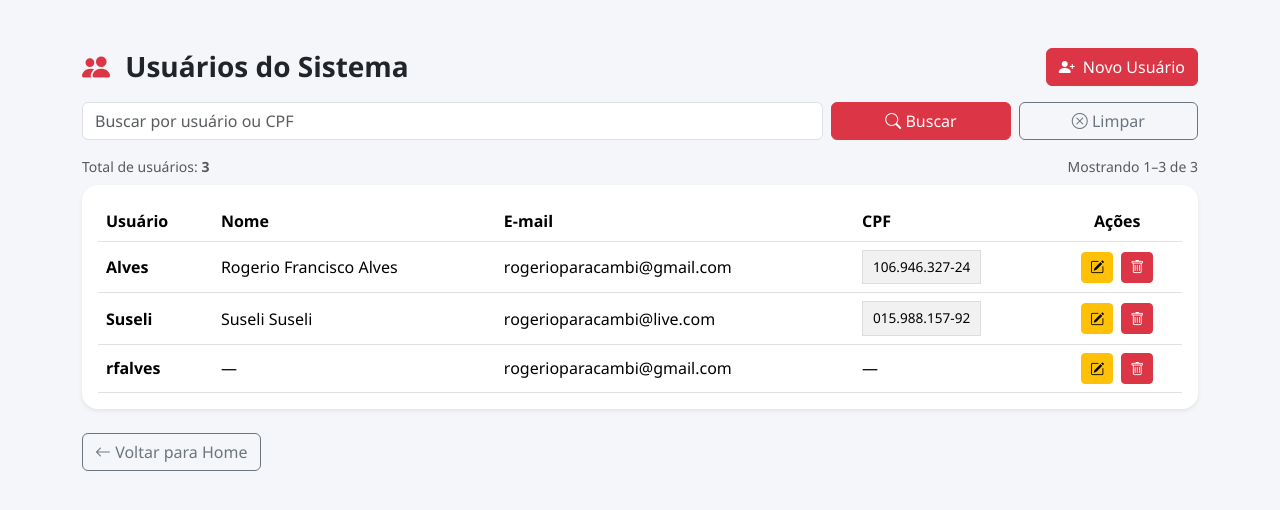
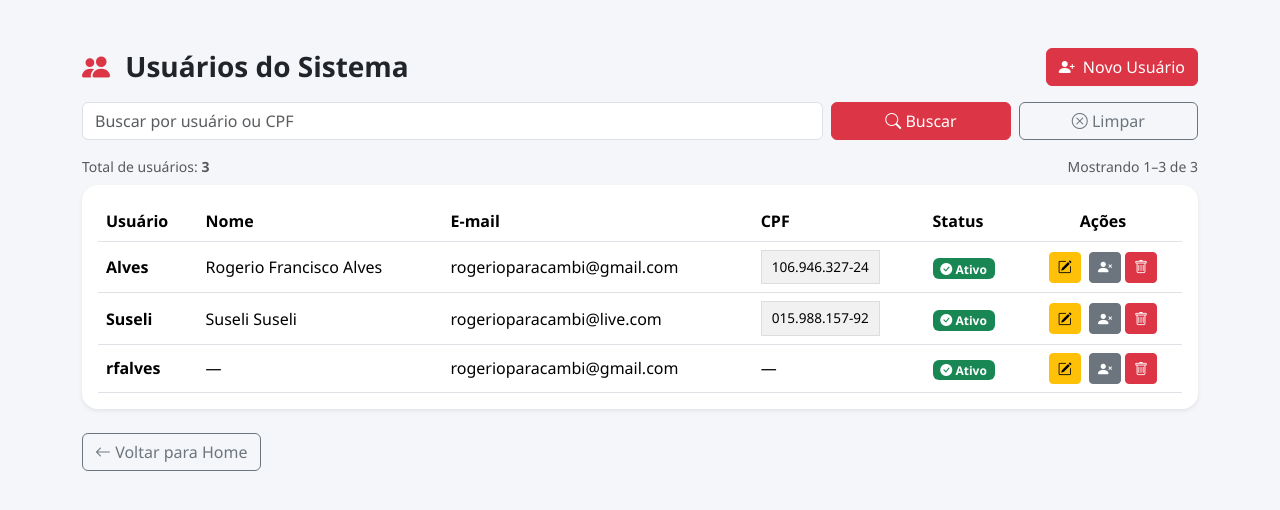
Before and after one commit to rfalves-wq/Clinica, a Django app: page /usuarios/ in a window 1280 px wide. Shown: the top 510 px of the page. Run offline with Django 5.2, Linux system fonts and the light colour scheme; a user stored in the database is signed in; data comes from the database, SQL or seed files in the repository; both versions use the stored data as it was after the commit.

Commit message:
campo ativo e inativo

```diff
--- a/contas/templates/usuarios/usuario_list.html
+++ b/contas/templates/usuarios/usuario_list.html
@@ -1,5 +1,6 @@
 <!DOCTYPE html>
 <html lang="pt-br">
+
 <head>
     <meta charset="UTF-8">
     <title>Usuários do Sistema - PT Saúde</title>
@@ -18,7 +19,8 @@ body {
             color: white;
         }
 
-.table td, .table th {
+        .table td,
+        .table th {
             vertical-align: middle;
         }
 
@@ -33,8 +35,6 @@ body {
             min-width: 110px;
             text-align: center;
         }
-
-
     </style>
 </head>
 
@@ -54,12 +54,10 @@ body {
             </a>
         </div>
 
+        <!-- BUSCA -->
         <form method="get" class="row g-2 mb-3">
             <div class="col-md-8">
-        <input type="text"
-               name="q"
-               value="{{ termo }}"
-               class="form-control"
+                <input type="text" name="q" value="{{ termo }}" class="form-control"
                     placeholder="Buscar por usuário ou CPF">
             </div>
 
@@ -75,7 +73,6 @@ body {
                 </a>
             </div>
         </form>
-
 
         <!-- STATUS -->
         <div class="d-flex justify-content-between align-items-center mb-2 text-muted small">
@@ -107,6 +104,7 @@ body {
                                 <th>Nome</th>
                                 <th>E-mail</th>
                                 <th>CPF</th>
+                                <th>Status</th>
                                 <th class="text-center">Ações</th>
                             </tr>
                         </thead>
@@ -115,31 +113,46 @@ body {
                             {% for u in usuarios %}
                             <tr>
                                 <td class="fw-semibold">{{ u.username }}</td>
-
                                 <td>{{ u.get_full_name|default:"—" }}</td>
-
                                 <td>{{ u.email|default:"—" }}</td>
 
                                 <td>
                                     {% if u.profile.cpf %}
-        <span class="badge-cpf">
-            {{ u.profile.cpf }}
-        </span>
+                                    <span class="badge-cpf">{{ u.profile.cpf }}</span>
                                     {% else %}
                                     —
                                     {% endif %}
                                 </td>
 
+                                <td>
+                                    {% if u.is_active %}
+                                    <span class="badge bg-success">
+                                        <i class="bi bi-check-circle-fill"></i> Ativo
+                                    </span>
+                                    {% else %}
+                                    <span class="badge bg-secondary">
+                                        <i class="bi bi-x-circle-fill"></i> Inativo
+                                    </span>
+                                    {% endif %}
+                                </td>
 
                                 <td class="text-center text-nowrap">
-                                <a href="{% url 'usuario_update' u.id %}"
-                                   class="btn btn-sm btn-warning me-1"
+                                    <a href="{% url 'usuario_update' u.id %}" class="btn btn-sm btn-warning me-1"
                                         title="Editar">
                                         <i class="bi bi-pencil-square"></i>
                                     </a>
+                                    <a href="{% url 'usuario_toggle_status' u.id %}"
+                                        class="btn btn-sm {% if u.is_active %}btn-secondary{% else %}btn-success{% endif %}"
+                                        title="{% if u.is_active %}Inativar{% else %}Ativar{% endif %}"
+                                        onclick="return confirm('Deseja realmente alterar o status deste usuário?');">
+                                        {% if u.is_active %}
+                                        <i class="bi bi-person-x-fill"></i>
+                                        {% else %}
+                                        <i class="bi bi-person-check-fill"></i>
+                                        {% endif %}
+                                    </a>
 
-                                <a href="{% url 'usuario_delete' u.id %}"
-                                   class="btn btn-sm btn-danger"
+                                    <a href="{% url 'usuario_delete' u.id %}" class="btn btn-sm btn-danger"
                                         title="Excluir"
                                         onclick="return confirm('Tem certeza que deseja excluir este usuário?');">
                                         <i class="bi bi-trash"></i>
@@ -158,8 +171,7 @@ body {
 
                         {% if usuarios.has_previous %}
                         <li class="page-item">
-                        <a class="page-link"
-                           href="?q={{ termo }}&page={{ usuarios.previous_page_number }}">
+                            <a class="page-link" href="?q={{ termo }}&page={{ usuarios.previous_page_number }}">
                                 « Anterior
                             </a>
                         </li>
@@ -176,18 +188,14 @@ body {
                         </li>
                         {% else %}
                         <li class="page-item">
-                                <a class="page-link"
-                                   href="?q={{ termo }}&page={{ num }}">
-                                   {{ num }}
-                                </a>
+                            <a class="page-link" href="?q={{ termo }}&page={{ num }}">{{ num }}</a>
                         </li>
                         {% endif %}
                         {% endfor %}
 
                         {% if usuarios.has_next %}
                         <li class="page-item">
-                        <a class="page-link"
-                           href="?q={{ termo }}&page={{ usuarios.next_page_number }}">
+                            <a class="page-link" href="?q={{ termo }}&page={{ usuarios.next_page_number }}">
                                 Próxima »
                             </a>
                         </li>
@@ -221,23 +229,22 @@ body {
     </div>
 
     <script src="https://cdn.jsdelivr.net/npm/bootstrap@5.3.2/dist/js/bootstrap.bundle.min.js"></script>
-</body>
-</html>
 
     <script>
         document.addEventListener("DOMContentLoaded", function () {
             const input = document.querySelector("input[name='q']");
-
             if (!input) return;
 
             input.addEventListener("input", function () {
                 let v = input.value.replace(/\D/g, "").slice(0, 11);
-
                 v = v.replace(/(\d{3})(\d)/, "$1.$2");
                 v = v.replace(/(\d{3})(\d)/, "$1.$2");
                 v = v.replace(/(\d{3})(\d{1,2})$/, "$1-$2");
-
                 input.value = v;
             });
         });
     </script>
+
+</body>
+
+</html>
--- a/contas/urls.py
+++ b/contas/urls.py
@@ -14,5 +14,6 @@ urlpatterns = [
     path('usuarios/excluir/<int:pk>/', views.usuario_delete, name='usuario_delete'),
     path('trocar-senha/', views.trocar_senha_por_cpf, name='trocar_senha_por_cpf'),
     path("resetar-senha/", views.resetar_senha_por_cpf, name="resetar_senha"),
+    path('usuarios/status/<int:user_id>/', views.usuario_toggle_status, name='usuario_toggle_status'),
 
 ]
--- a/contas/views.py
+++ b/contas/views.py
@@ -177,3 +177,21 @@ def usuario_delete(request, pk):
     return render(request, 'usuarios/usuario_confirm_delete.html', {
         'user': user
     })
+
+
+from django.contrib.auth.models import User
+from django.shortcuts import redirect, get_object_or_404
+from django.contrib.auth.decorators import login_required
+
+@login_required
+def usuario_toggle_status(request, user_id):
+    usuario = get_object_or_404(User, id=user_id)
+
+    # impede desativar o próprio usuário (opcional, mas recomendado)
+    if usuario == request.user:
+        return redirect('usuario_list')
+
+    usuario.is_active = not usuario.is_active
+    usuario.save()
+
+    return redirect('usuario_list')
```
Also changed, not shown: db.sqlite3. Lines whose indentation alone changed are shown as unchanged.
